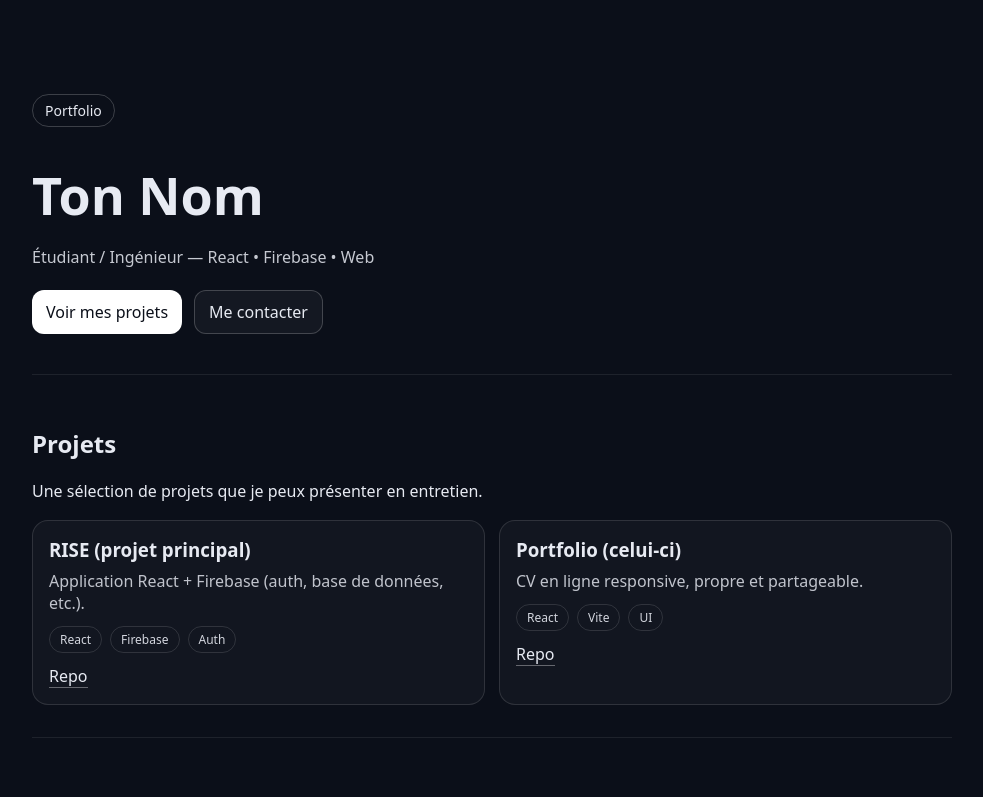
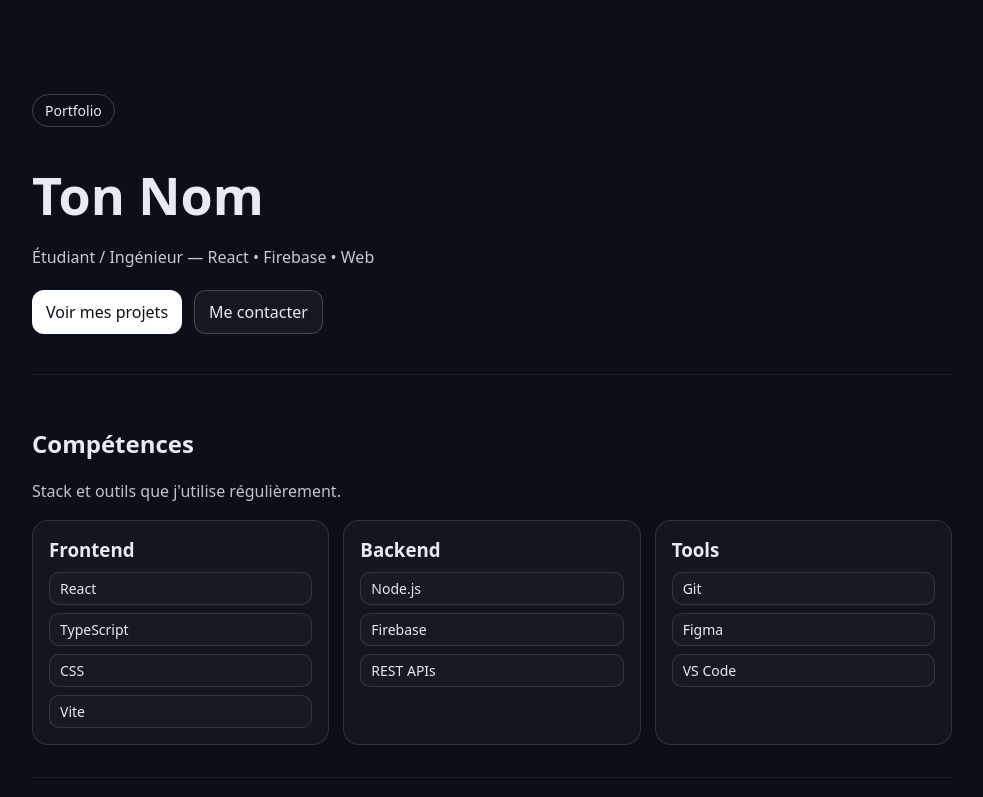
Before and after one commit to AxelRemillat/Portfolio-, a React (Vite) app: page / in a window 1280 px wide. Shown: the top 797 px of the page, without its empty margins (148-1131 px from the left). Built offline with nearby package versions, Linux system fonts and the light colour scheme.

Commit message:
Add skills section

```diff
--- a/src/App.css
+++ b/src/App.css
@@ -124,3 +124,27 @@ h1 {
   text-decoration: none;
   border-bottom: 1px solid rgba(255, 255, 255, 0.35);
 }
+
+.skills-grid {
+  margin-top: 18px;
+}
+
+.skill-card h3 {
+  margin: 0 0 10px;
+}
+
+.skill-list {
+  list-style: none;
+  padding: 0;
+  margin: 0;
+  display: grid;
+  gap: 8px;
+}
+
+.skill-item {
+  padding: 6px 10px;
+  border-radius: 10px;
+  border: 1px solid rgba(255, 255, 255, 0.12);
+  background: rgba(255, 255, 255, 0.02);
+  font-size: 14px;
+}
--- a/src/App.tsx
+++ b/src/App.tsx
@@ -1,5 +1,6 @@
 import "./App.css";
 import Hero from "./components/Hero";
+import Skills from "./components/Skills";
 import Projects from "./components/Projects";
 import Contact from "./components/Contact";
 
@@ -9,6 +10,7 @@ export default function App() {
       <Hero />
 
       <main className="content">
+        <Skills />
         <Projects />
         <Contact />
       </main>
--- /dev/null
+++ b/src/components/Skills.tsx
@@ -0,0 +1,25 @@
+import { skills } from "../data/skills";
+
+export default function Skills() {
+  return (
+    <section id="skills" className="section">
+      <h2>Compétences</h2>
+      <p className="muted">Stack et outils que j'utilise régulièrement.</p>
+
+      <div className="grid skills-grid">
+        {skills.map((group) => (
+          <article key={group.title} className="card skill-card">
+            <h3>{group.title}</h3>
+            <ul className="skill-list">
+              {group.items.map((item) => (
+                <li key={item} className="skill-item">
+                  {item}
+                </li>
+              ))}
+            </ul>
+          </article>
+        ))}
+      </div>
+    </section>
+  );
+}
--- /dev/null
+++ b/src/data/skills.ts
@@ -0,0 +1,19 @@
+export type SkillGroup = {
+  title: string;
+  items: string[];
+};
+
+export const skills: SkillGroup[] = [
+  {
+    title: "Frontend",
+    items: ["React", "TypeScript", "CSS", "Vite"],
+  },
+  {
+    title: "Backend",
+    items: ["Node.js", "Firebase", "REST APIs"],
+  },
+  {
+    title: "Tools",
+    items: ["Git", "Figma", "VS Code"],
+  },
+];
```
